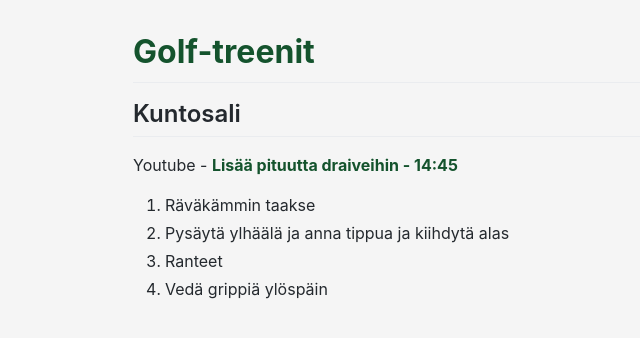
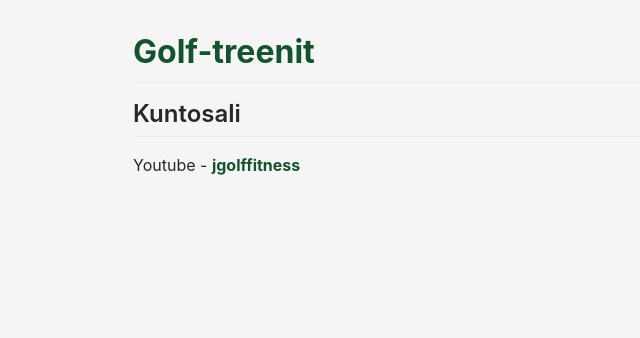
Before and after one commit to haapio/haapio.github.io, a Jekyll site: the page built from kuntosali.md, in a window 1280 px wide. Shown: the top 338 px of the page, without its empty margins (17-657 px from the left). Built offline with Jekyll 4.4.1, drawn with Linux system fonts in a browser that asks for light colours; comment, search, counter and statistics services are not loaded; our own code applies the rules of GitHub Pages for plain Markdown files.

Commit message:
Update kuntosali.md

```diff
--- a/kuntosali.md
+++ b/kuntosali.md
@@ -3,8 +3,4 @@ layout: default
 ---
 ## Kuntosali
 
-Youtube - [Lisää pituutta draiveihin - 14:45](https://www.youtube.com/watch?v=lCz5lVhGB9A)
-1.  Räväkämmin taakse
-2.  Pysäytä ylhäälä ja anna tippua ja kiihdytä alas
-3.  Ranteet
-4.  Vedä grippiä ylöspäin
+Youtube - [jgolffitness](https://www.instagram.com/reel/DPxKhXrDKWN)
```
